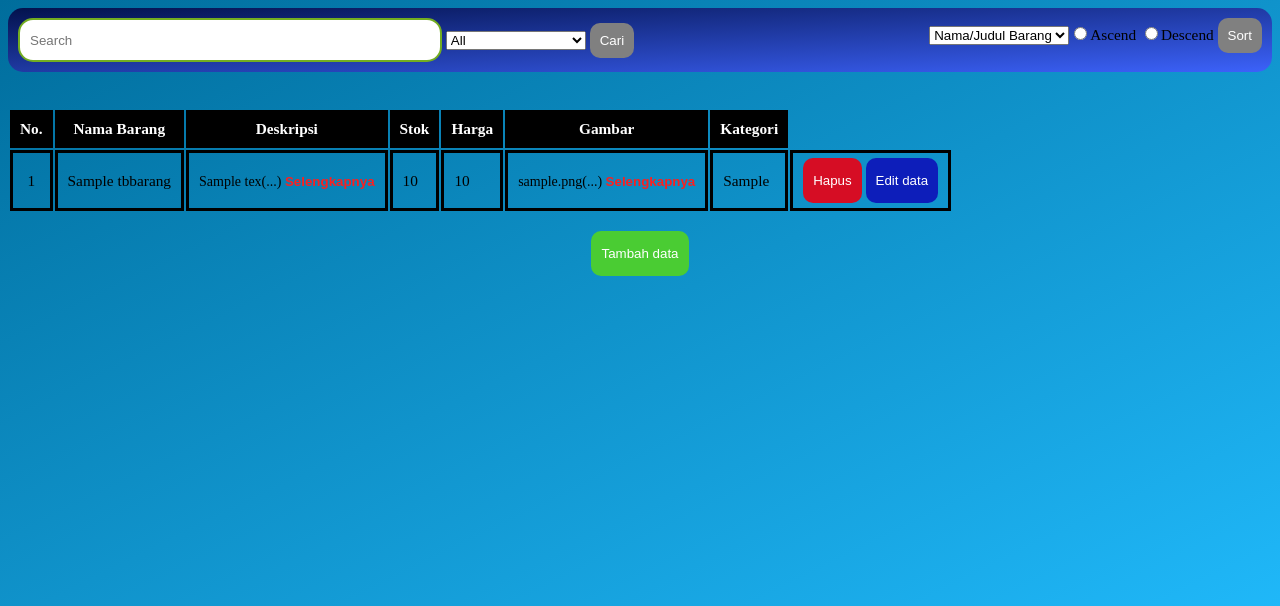
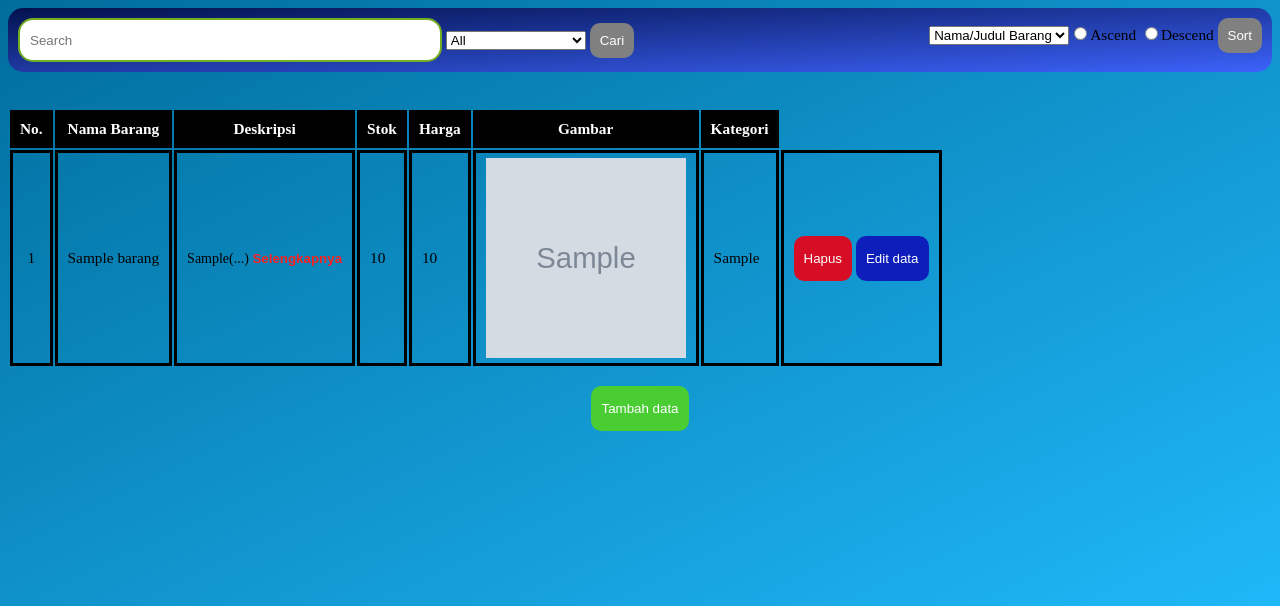
Before and after one commit to 2001arman/Tokopedia-PA, a PHP site: page /adminpg/index.php in a window 1280 px wide. Shown: the top 606 px of the page. Run offline with PHP 8.4, Linux system fonts and the light colour scheme; tables that the repository leaves empty or names only in its code hold one stand-in row (values such as "Sample post"); grey boxes marked "Sample" are stand-in pictures.

Commit message:
update admin page

```diff
--- a/adminpg/add.php
+++ b/adminpg/add.php
@@ -8,7 +8,7 @@
     $harga = htmlspecialchars($_POST['harga']);
     $gambar = htmlspecialchars($_POST['gambar']);
     $kategori = htmlspecialchars($_POST['kategori']);
-    $conn->query("INSERT INTO tbbarang VALUES ('$nama','$desc','$stok','$harga','$gambar', '$kategori')");
+    $conn->query("INSERT INTO barang VALUES ('', '$nama','$desc','$stok','$harga','$gambar', '$kategori')");
 
     if ($conn) {
         echo "<script>
--- a/adminpg/conn.php
+++ b/adminpg/conn.php
@@ -1,5 +1,5 @@
 <?php
-$conn = new mysqli("localhost","root","","dbtokopdia");
+$conn = new mysqli("localhost","root","","tokopedia");
 if($conn){
 
 }
@@ -28,7 +28,7 @@
 		";
 	}
 	else{
-		$query = "SELECT * FROM tbbarang WHERE $by LIKE '%$keyword%'";
+		$query = "SELECT * FROM barang WHERE $by LIKE '%$keyword%'";
 	}
 	return query($query);
 }
--- a/adminpg/delete.php
+++ b/adminpg/delete.php
@@ -2,7 +2,7 @@
 require 'conn.php';
 
 $nama = $_GET['nama'];
-$conn->query("DELETE FROM tbbarang WHERE nama='$nama'");
+$conn->query("DELETE FROM barang WHERE nama='$nama'");
 
 if ($conn) {
     echo "<script>
--- a/adminpg/edit.php
+++ b/adminpg/edit.php
@@ -2,7 +2,7 @@
 require 'conn.php';
 
 $nama = $_GET["nama"];
-$result = query("SELECT * FROM tbbarang WHERE nama='$nama'");
+$result = query("SELECT * FROM barang WHERE nama='$nama'");
 $result = $result[0];
 
 if (isset($_POST["submit"])) {
@@ -13,7 +13,7 @@
     $harga = htmlspecialchars($_POST['harga']);
     $gambar = htmlspecialchars($_POST['gambar']);
     $kategori = htmlspecialchars($_POST['kategori']);
-    $conn->query("UPDATE tbbarang SET
+    $conn->query("UPDATE barang SET
         nama='$nama',
         desc_brg='$desc',
         stok='$stok',
--- a/adminpg/index.php
+++ b/adminpg/index.php
@@ -1,6 +1,6 @@
 <?php
 require 'conn.php';
-$result = query("SELECT * FROM tbbarang");
+$result = query("SELECT * FROM barang");
     if (isset($_POST["cari"])) {
         $by = ($_POST['by']);
         $result = search($_POST['search'], $by);
@@ -8,7 +8,7 @@
 if (isset($_POST["sort"])) {
     $sortto=($_POST["sortto"]);
     $sortkey=($_POST["sortby"]);
-        $result= query("SELECT * FROM tbbarang ORDER BY $sortkey $sortto ");
+        $result= query("SELECT * FROM barang ORDER BY $sortkey $sortto ");
 }
 ?>
 
@@ -77,11 +77,11 @@
 
                 <!-- TAMPILAN TEKS DETAIL TRIMMED -->
                 <div id="trim1">
-                <?= nl2br(substr($tbl["desc_brg"],0,10)); ?>(...)
+                <?= nl2br(substr($tbl["deskripsi"],0,10)); ?>(...)
                 </div>
                 <!-- TAMPILAN TEKS DETAIL SHOW ALL -->
                 <div id="more1">
-                    <?=nl2br(substr($tbl["desc_brg"],0,strlen($tbl["desc_brg"])))?>
+                    <?=nl2br(substr($tbl["deskripsi"],0,strlen($tbl["deskripsi"])))?>
                 </div>
                 <button type="button" onclick="readmore1()" id="btn3-1">Selengkapnya</button>
 
@@ -91,13 +91,13 @@
                 <td>
                     <!-- TAMPILAN TEKS DETAIL TRIMMED -->
                 <div id="trim2">
-                <?= substr($tbl["gambar"],0,10); ?>(...)
+                    <img src="<?= $tbl["gambar"] ?>" alt="" class="img-barang">
                 </div>
                 <!-- TAMPILAN TEKS DETAIL SHOW ALL -->
                 <div id="more2">
-                    <?=nl2br(substr($tbl["gambar"],0,strlen($tbl["desc_brg"])))?>
+                    <?=nl2br(substr($tbl["gambar"],0,strlen($tbl["deskripsi"])))?>
                 </div>
-                <button type="button" onclick="readmore2()" id="btn3-2">Selengkapnya</button>
+                <!-- <button type="button" onclick="readmore2()" id="btn3-2">Selengkapnya</button> -->
                 </td>
                 <td><?= $tbl["kategori"]; ?></td>
                 <td>
@@ -133,23 +133,23 @@
             more.style.display = "inline";
         }
     }
-    function readmore2() {
-        var trim = document.getElementById('trim2');
-        var more = document.getElementById('more2');
-        var btn = document.getElementById('btn3-2');
+    // function readmore2() {
+    //     var trim = document.getElementById('trim2');
+    //     var more = document.getElementById('more2');
+    //     var btn = document.getElementById('btn3-2');
 
-        if (trim.style.display === "none") {
-            trim.style.display = "inline";
-            btn.innerHTML = "Selengkapnya";
-            more.style.display = "none";
+    //     if (trim.style.display === "none") {
+    //         trim.style.display = "inline";
+    //         btn.innerHTML = "Selengkapnya";
+    //         more.style.display = "none";
 
-        }
-        else{
-            trim.style.display = "none";
-            btn.innerHTML ="Lebih Sedikit";
-            more.style.display = "inline";
-        }
-    }
+    //     }
+    //     else{
+    //         trim.style.display = "none";
+    //         btn.innerHTML ="Lebih Sedikit";
+    //         more.style.display = "inline";
+    //     }
+    // }
     </script>
  </body>
  </html>
--- a/adminpg/style.css
+++ b/adminpg/style.css
@@ -96,8 +96,15 @@
 }
 
 #trim2{
-	display: inline;
+	/* display: inline; */
 	font-size: 14px;
+	width: 200px;
+	height: 200px;
+}
+
+.img-barang{
+	width: 200px;
+	height: 200px;
 }
 
 #lgtxt{
```
